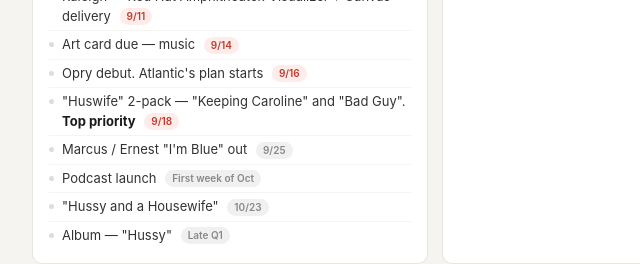
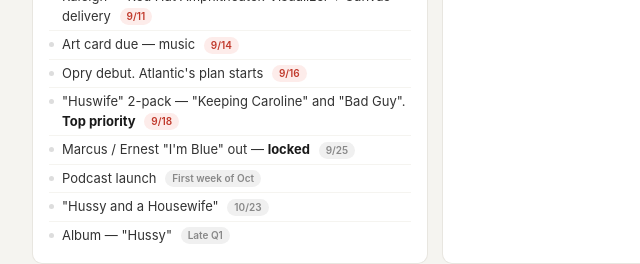
Before and after one commit to jetty1010/pioneer-hub, a plain HTML site: page index.html in a window 1280 px wide. Shown: the part 1680-1944 px from the top of the page, 0-640 px from the left. Drawn offline with Linux system fonts and the light colour scheme.

Commit message:
Portal: I'm Blue 9/25 locked

```diff
--- a/index.html
+++ b/index.html
@@ -180,7 +180,7 @@
             <li>Art card due — music <span class="badge b-red">9/14</span></li>
             <li>Opry debut. Atlantic's plan starts <span class="badge b-red">9/16</span></li>
             <li>"Huswife" 2-pack — "Keeping Caroline" and "Bad Guy". <b>Top priority</b> <span class="badge b-red">9/18</span></li>
-            <li>Marcus / Ernest "I'm Blue" out <span class="badge b-gray">9/25</span></li>
+            <li>Marcus / Ernest "I'm Blue" out — <b>locked</b> <span class="badge b-gray">9/25</span></li>
             <li>Podcast launch <span class="badge b-gray">First week of Oct</span></li>
             <li>"Hussy and a Housewife" <span class="badge b-gray">10/23</span></li>
             <li>Album — "Hussy" <span class="badge b-gray">Late Q1</span></li>
```
